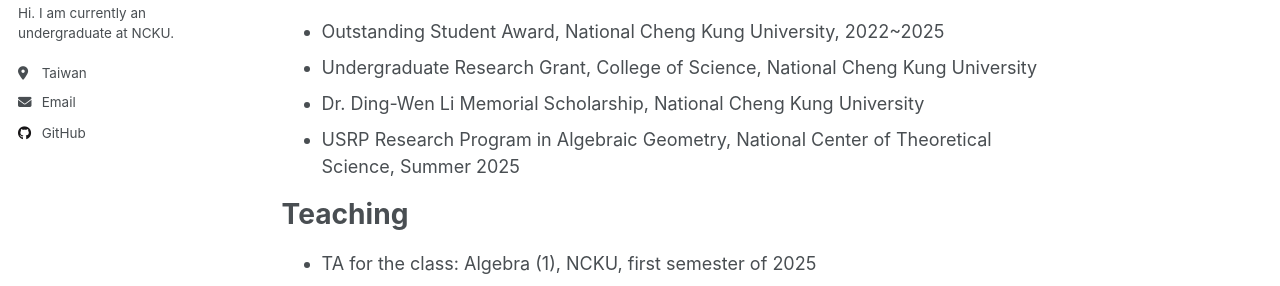
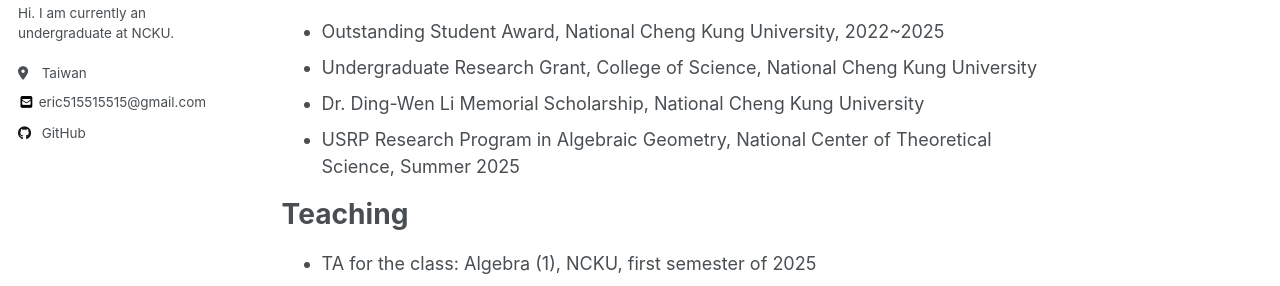
Before and after one commit to ericliu515515/ericliu515515.github.io, a Jekyll site: the page built from _pages/about.md, in a window 1280 px wide. Shown: the part 272-558 px from the top of the page. Built offline with Jekyll 4.4.1, drawn with Linux system fonts in a browser that asks for light colours; a script that is not in the unit is left out.

Commit message:
Restore email link for author profiles
Reintroduced email link for authors with email addresses, including a meta tag for structured data.

```diff
--- a/_includes/author-profile.html
+++ b/_includes/author-profile.html
@@ -33,9 +33,19 @@
       {% if author.uri %}
         <li><a href="{{ author.uri }}"><i class="fas fa-fw fa-link icon-pad-right" aria-hidden="true"></i>{{ site.data.ui-text[site.locale].website_label | default: "Website" }}</a></li>
       {% endif %}
-      {% if author.email %}
+      <!--   {% if author.email %}
         <li><a href="mailto:{{ author.email }}"><i class="fas fa-fw fa-envelope icon-pad-right" aria-hidden="true"></i>{{ site.data.ui-text[site.locale].email_label | default: "Email" }}</a></li>
       {% endif %}
+      -->
+      {% if author.email %}
+  <li>
+    <a href="mailto:{{ author.email }}">
+      <meta itemprop="email" content="{{ author.email }}" />
+      <i class="fa fa-fw fa-envelope-square" aria-hidden="true"></i> {{ author.email }}
+    </a>
+  </li>
+{% endif %}
+
 
       <!-- Font Awesome and Academicons icons / Academic websites -->
       {% if author.academia %}
```
